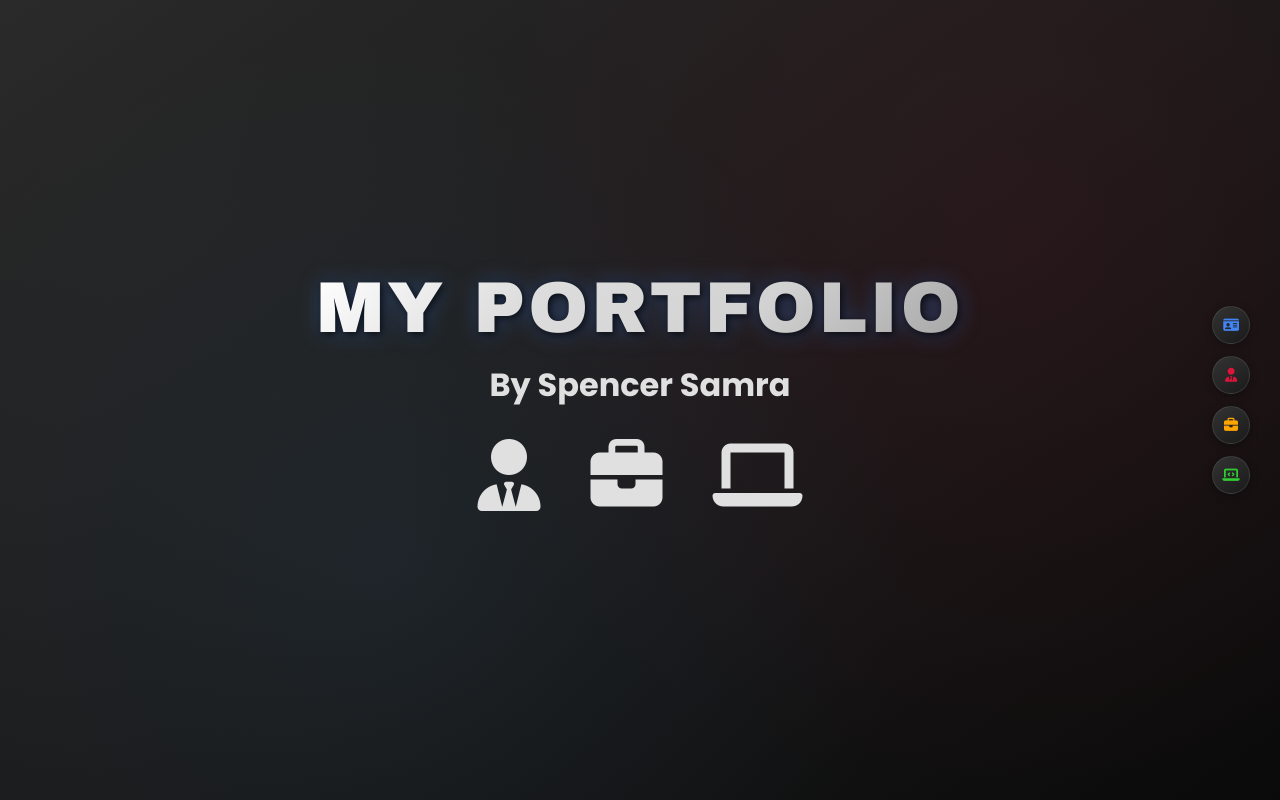
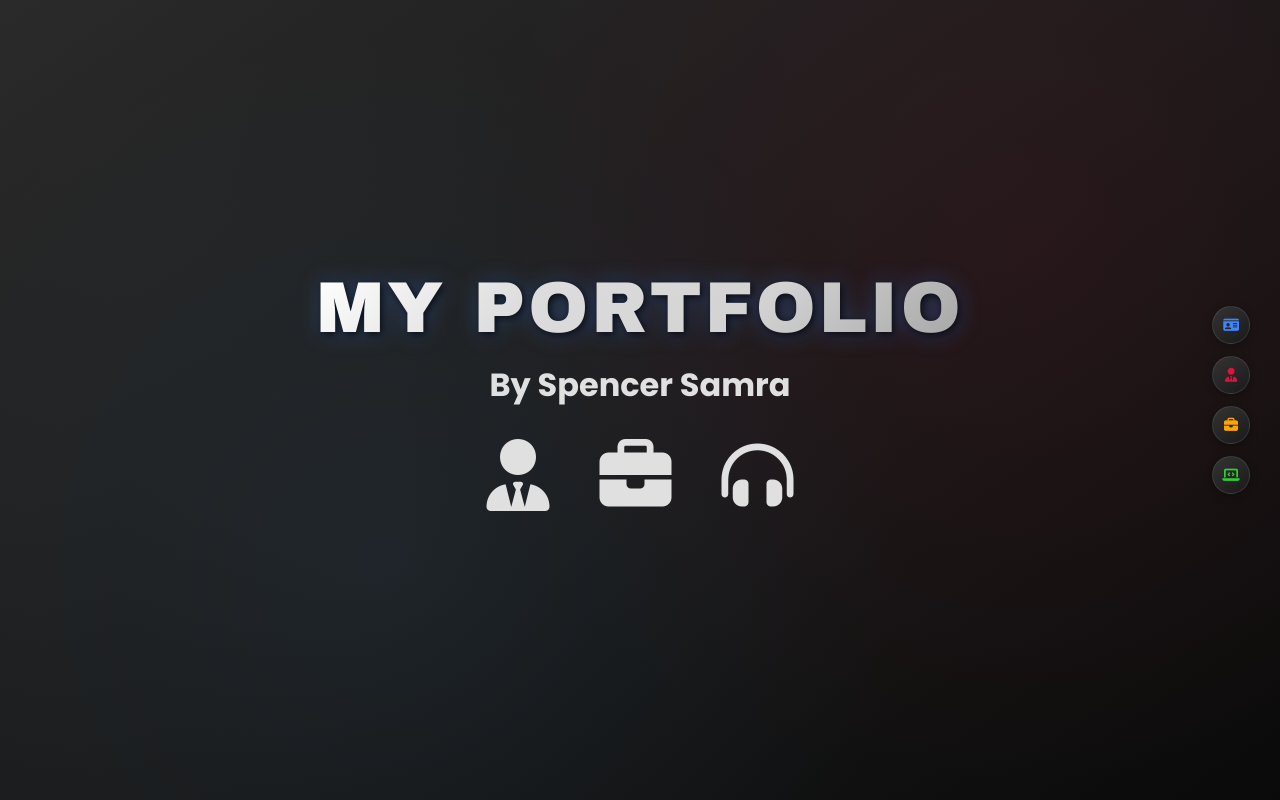
Before and after one commit to Spencer1923/portfolio-one-react, a React (Vite) app: page / in a window 1280 px wide. Shown: the top 800 px of the page. Built offline with nearby package versions, Linux system fonts and the light colour scheme.

Commit message:
updated version

```diff
--- a/src/components/Header.jsx
+++ b/src/components/Header.jsx
@@ -19,7 +19,7 @@ export default function Header() {
 
                 {/* projects me laptop icon*/}
                 <a href='#projects' className='header-anchor'>
-                    <i className="fa-solid fa-laptop header-icons"></i>
+                    <i className="fa-solid fa-headphones-simple header-icons"></i>
 
                     {/*<i className="fa-solid fa-laptop-code header-icons"></i> */}
                 </a>
```
